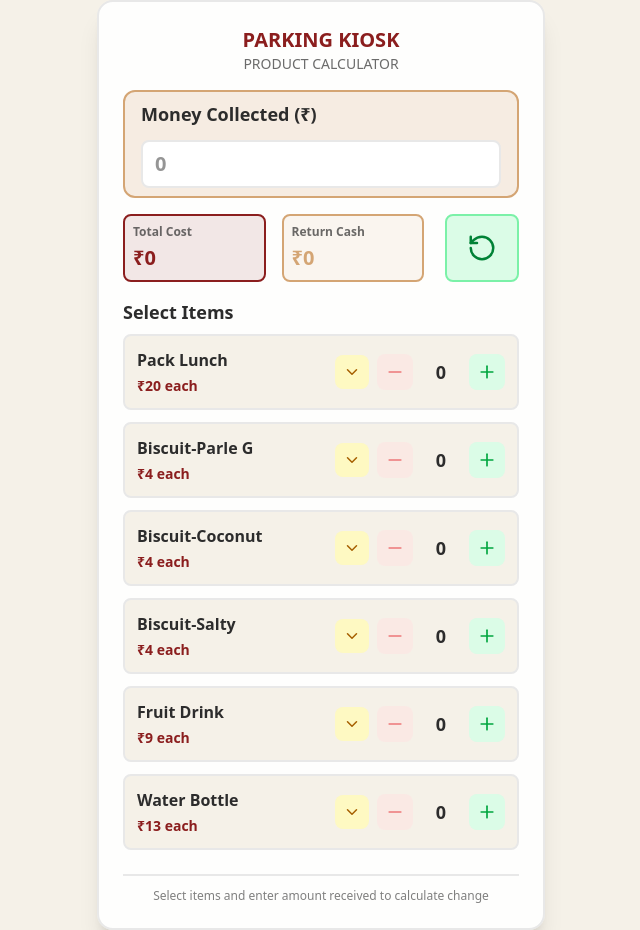
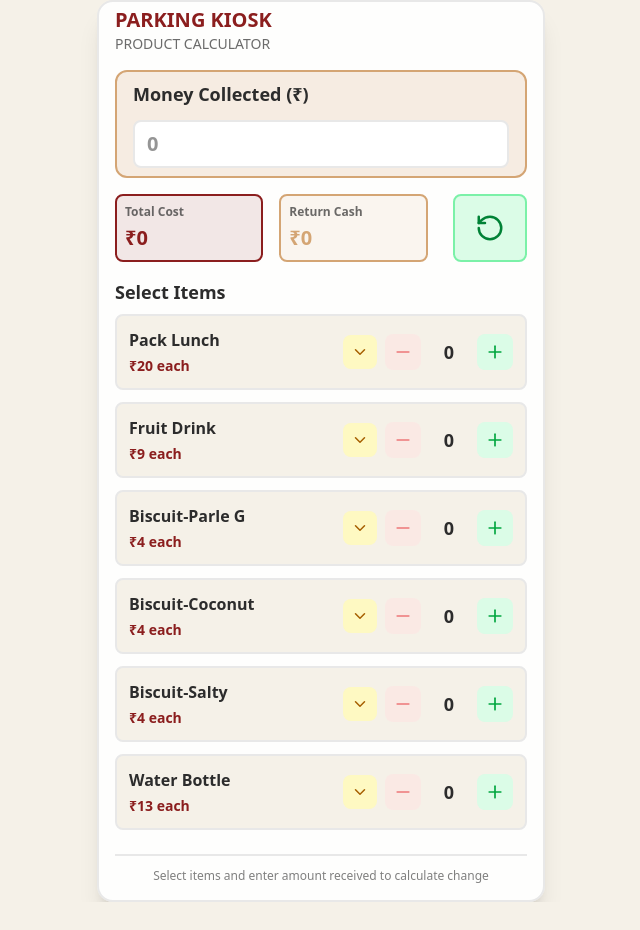
Before and after one commit to Dru-429/kiosk-calculator, a Next.js app: page / in a window 1280 px wide. Shown: the whole page, without its empty margins (319-959 px from the left). After the commit the page ends 902 px from the top, so only its background shows below. Built offline with nearby package versions, Linux system fonts and the light colour scheme.

Commit message:
changed dropdown

```diff
--- a/components/kiosk-calculator.tsx
+++ b/components/kiosk-calculator.tsx
@@ -14,10 +14,10 @@ interface Product {
 export default function KioskCalculator() {
   const [products, setProducts] = useState<Product[]>([
     { id: 1, name: 'Pack Lunch', price: 20, quantity: 0, bulkOptions: [2, 3, 4, 5] },
+    { id: 5, name: 'Fruit Drink', price: 9, quantity: 0, bulkOptions: [4, 18, 40, 50] },
     { id: 2, name: 'Biscuit-Parle G', price: 4, quantity: 0, bulkOptions: [6, 12, 24, 48] },
     { id: 3, name: 'Biscuit-Coconut', price: 4, quantity: 0, bulkOptions: [6, 12, 24, 48] },
     { id: 4, name: 'Biscuit-Salty', price: 4, quantity: 0, bulkOptions: [6, 12, 24, 48] },
-    { id: 5, name: 'Fruit Drink', price: 9, quantity: 0, bulkOptions: [4, 18, 40, 50] },
     { id: 6, name: 'Water Bottle', price: 13, quantity: 0, bulkOptions: [4, 15, 30] },
   ]);
 
@@ -48,13 +48,13 @@ export default function KioskCalculator() {
 
   return (
     <div className="flex items-center justify-center min-h-screen bg-background">
-      <div className="w-full max-w-md bg-white/90 rounded-2xl shadow-xl p-6 border-2 border-border">
+      <div className="w-full max-w-md bg-white/90 rounded-2xl shadow-xl p-4 border-2 border-border">
         {/* Header */}
-        <div className="mb-4">
-          <h1 className="text-xl font-bold text-primary text-center">
+        <div className="mb-4 -mt-3">
+          <h1 className="text-xl font-bold text-primary">
             PARKING KIOSK
           </h1>
-          <p className="text-center text-sm text-foreground/70">
+          <p className=" text-sm text-foreground/70">
             PRODUCT CALCULATOR
           </p>
         </div>
@@ -124,7 +124,7 @@ export default function KioskCalculator() {
 
                     {/* Dropdown Menu */}
                     {openDropdown === product.id && (
-                      <div className="absolute bottom-full mb-2 right-0 bg-white border-2 border-primary rounded-lg shadow-lg z-50 min-w-max">
+                      <div className="absolute bottom-full mb-2 -left-16 bg-white border-2 border-primary rounded-lg shadow-lg z-50 min-w-max flex">
                         {product.bulkOptions.map((option) => (
                           <button
                             key={option}
```
